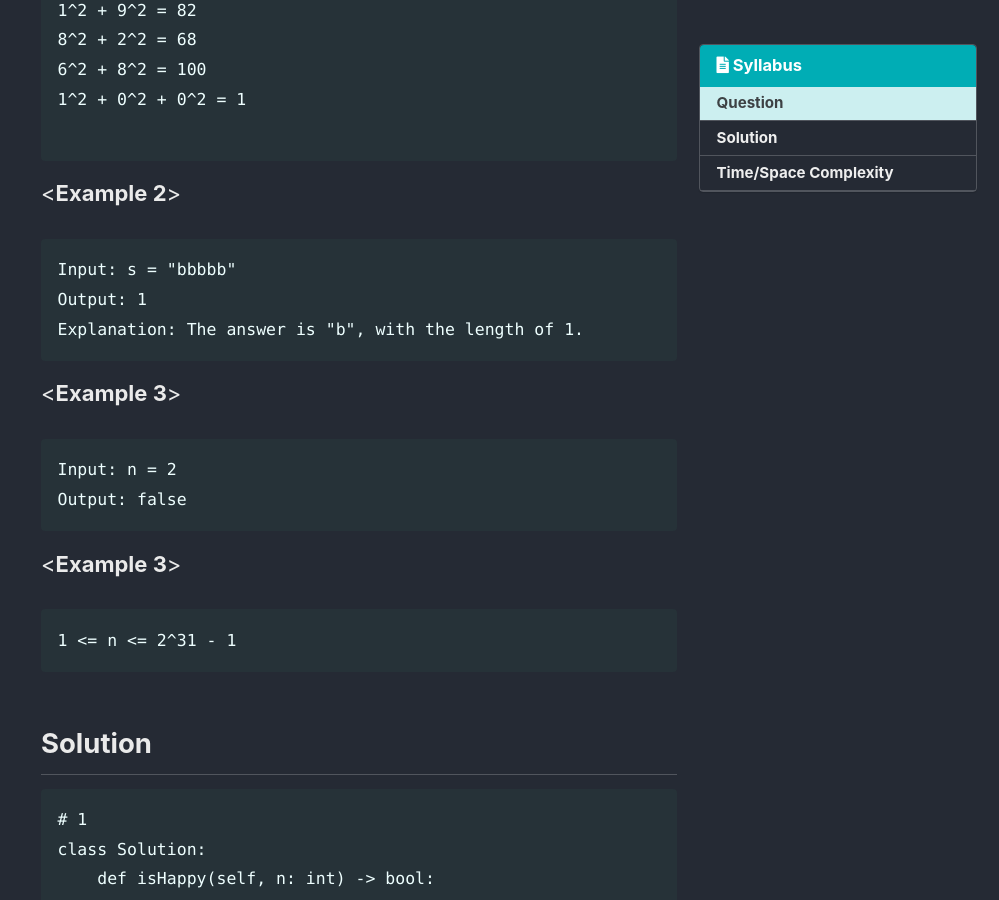
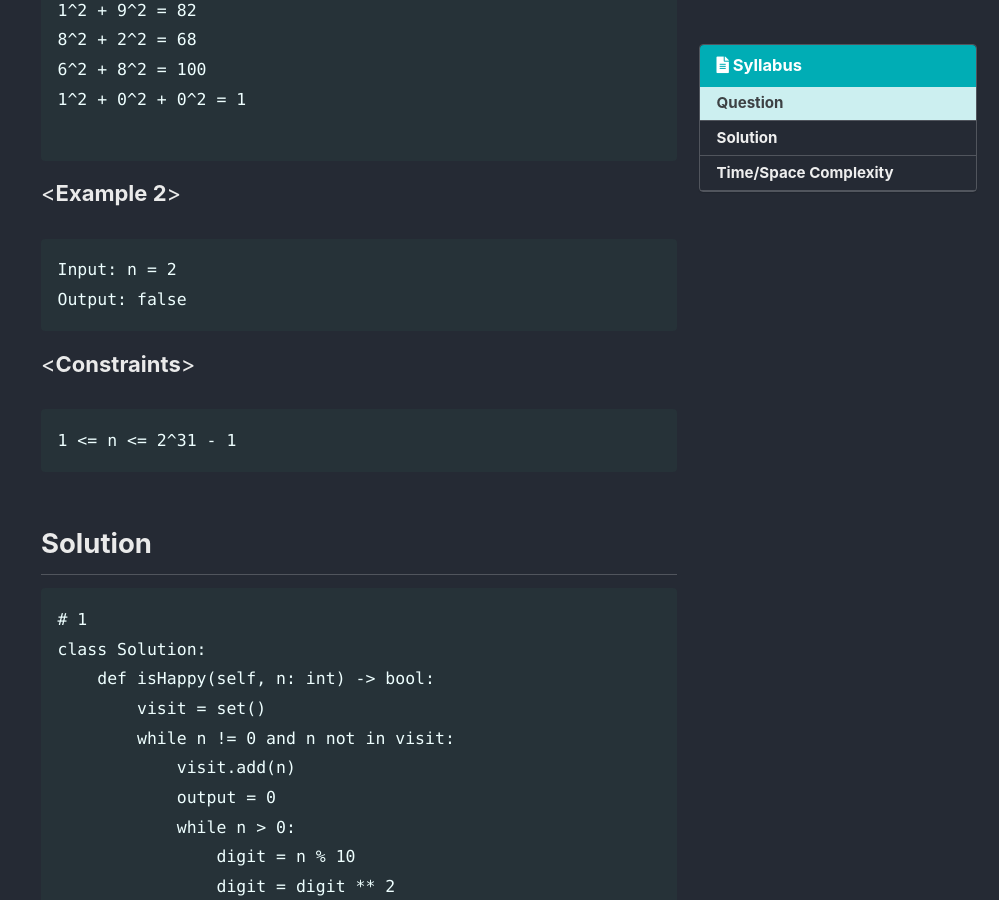
Before and after one commit to PyChanyoung/PyChanyoung.github.io, a Jekyll site: the page built from _posts/2023-07-01-HappyNumber.md, in a window 1280 px wide and 900 px high, scrolled down 1020 px. Shown: the whole window, without its empty margins (281-1280 px from the left). Built offline with Jekyll 4.4.1, drawn with Linux system fonts in a browser that asks for light colours; cached includes are drawn as plain includes; some web fonts are replaced; comment, search, counter and statistics services are not loaded.

Commit message:
question update

````diff
--- a/_posts/2023-07-01-HappyNumber.md
+++ b/_posts/2023-07-01-HappyNumber.md
@@ -36,19 +36,11 @@ Explanation:
 <**Example 2**>
 
 ```
-Input: s = "bbbbb"
-Output: 1
-Explanation: The answer is "b", with the length of 1.
-```
-
-<**Example 3**>
-
-```
 Input: n = 2
 Output: false
 ```
 
-<**Example 3**>
+<**Constraints**>
 
 ```
 1 <= n <= 2^31 - 1
````
